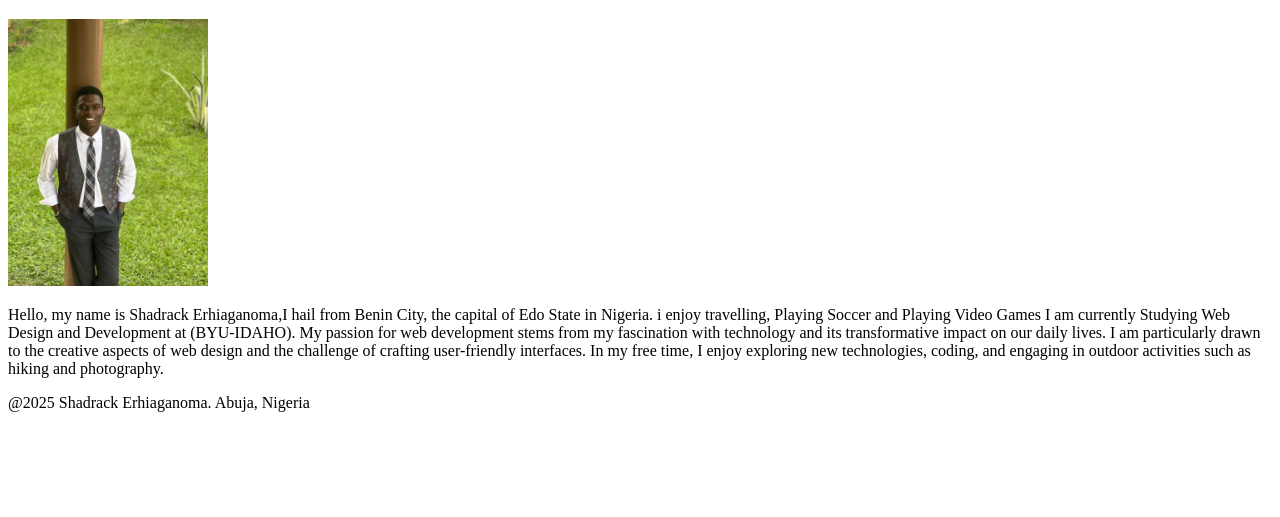
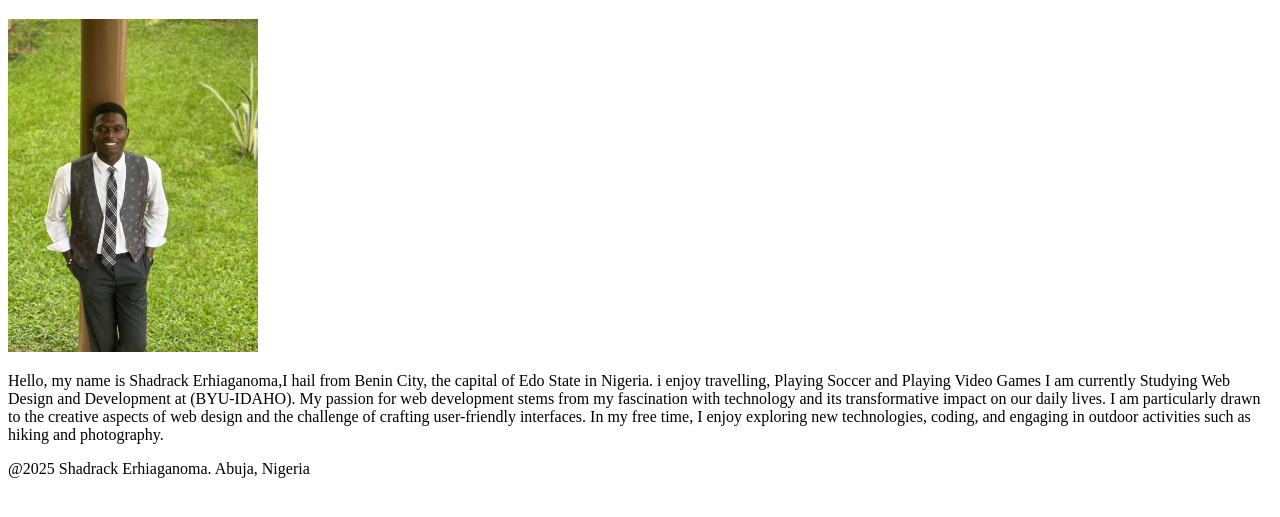
Before and after one commit to shadrackerhiaganoma2002/WDD1301, a plain HTML site: page week 01/index.html in a window 1280 px wide. Shown: the part 87-604 px from the top of the page. Drawn offline with Linux system fonts and the light colour scheme.

Commit message:
created  the Homepage for Wdd130

```diff
--- a/week 01/index.html
+++ b/week 01/index.html
@@ -16,7 +16,7 @@
         </nav>
     <main>
         <h1>Shadrack Erhiaganoma | WDD130</h1>
-        <img src="/week 01/images/IMG-20250803-WA0258.jpg" alt="Hello, my name is Shadrack Erhiaganoma" width="200">
+        <img src="/week 01/images/IMG-20250803-WA0258.jpg" alt="Hello, my name is Shadrack Erhiaganoma" width="250">
         <p>
             Hello, my name is Shadrack Erhiaganoma,I hail from Benin City, the capital of Edo State in Nigeria. i enjoy travelling, Playing Soccer and Playing Video Games I am currently Studying Web Design and Development at (BYU-IDAHO). My passion for web development stems from my fascination with technology and its transformative impact on our daily lives. I am particularly drawn to the creative aspects of web design and the challenge of crafting user-friendly interfaces. In my free time, I enjoy exploring new technologies, coding, and engaging in outdoor activities such as hiking and photography.</p>
     </main>
```
